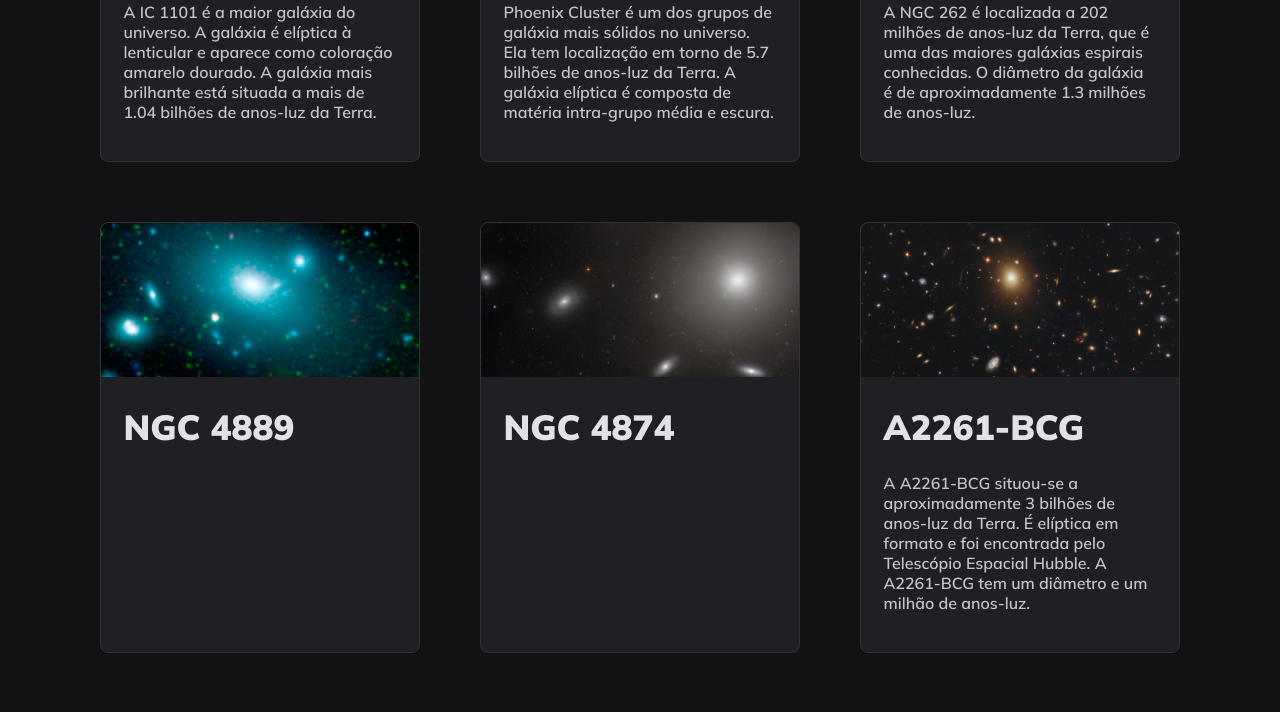
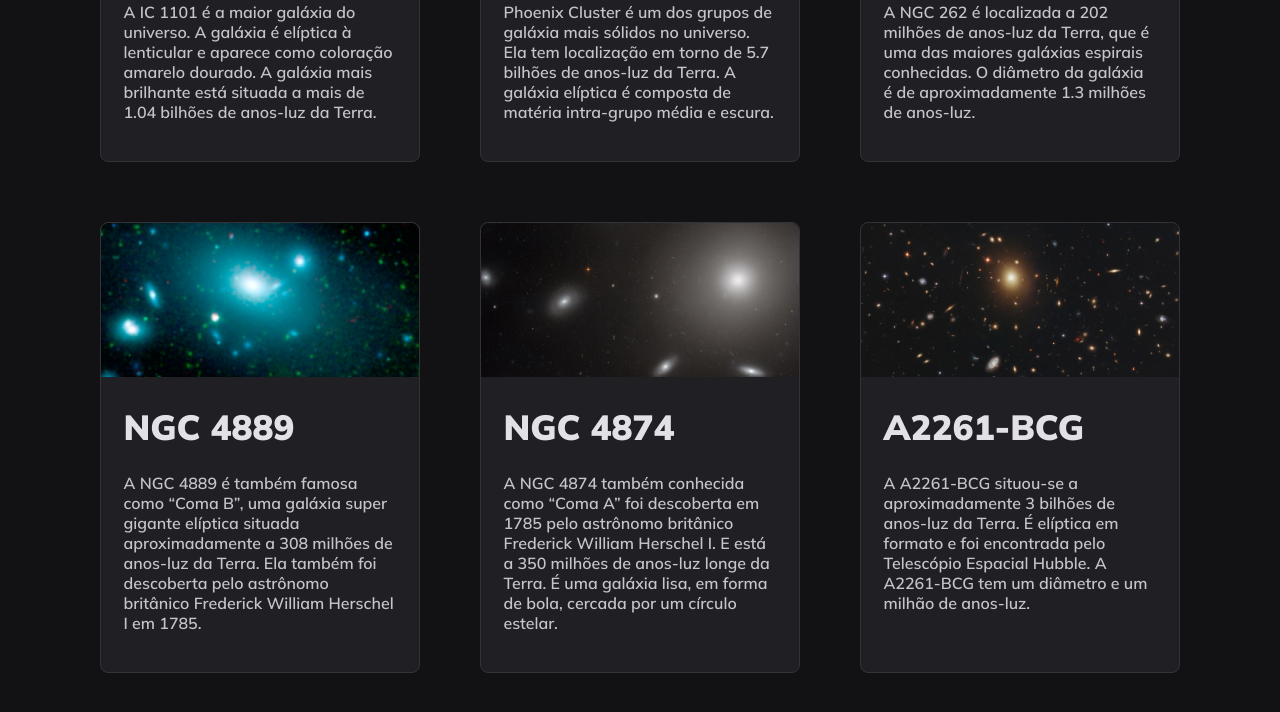
Before and after one commit to fernandoalvesrufino/galaxies, a plain HTML site: page index.html in a window 1280 px wide. Shown: the part 506-1218 px from the top of the page. Drawn offline with Linux system fonts and the light colour scheme.

Commit message:
centering grid

```diff
--- a/index.html
+++ b/index.html
@@ -48,7 +48,7 @@
         <img src="./assets/04.jpg" alt="NGC 4889">
         <div class="content">
           <h2>NGC 4889</h2>
-
+          <p>A NGC 4889 é também famosa como “Coma B”, uma galáxia super gigante elíptica situada aproximadamente a 308 milhões de anos-luz da Terra. Ela também foi descoberta pelo astrônomo britânico Frederick William Herschel I em 1785.</p>
         </div>
       </div>
 
@@ -56,7 +56,7 @@
         <img src="./assets/05.jpg" alt="NGC 4874">
         <div class="content">
           <h2>NGC 4874</h2>
-
+          <p>A NGC 4874 também conhecida como “Coma A” foi descoberta em 1785 pelo astrônomo britânico Frederick William Herschel I. E está a 350 milhões de anos-luz longe da Terra. É uma galáxia lisa, em forma de bola, cercada por um círculo estelar.</p>
         </div>
       </div>
 
--- a/style.css
+++ b/style.css
@@ -18,8 +18,15 @@ body {
 
   padding: 7.3rem 10rem;
 
+  width: 100%;
+
   background-color: #121214;
   color: #E1E1E6;
+}
+
+header, main {
+  max-width: 121.8rem;
+  margin: 0 auto;
 }
 
 h1 {
```
